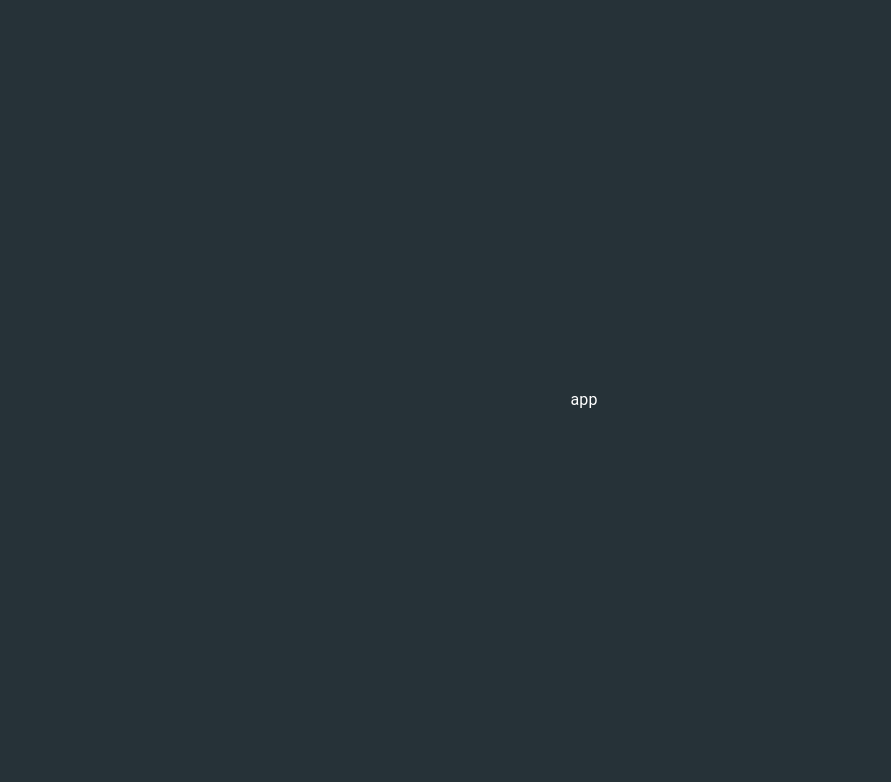
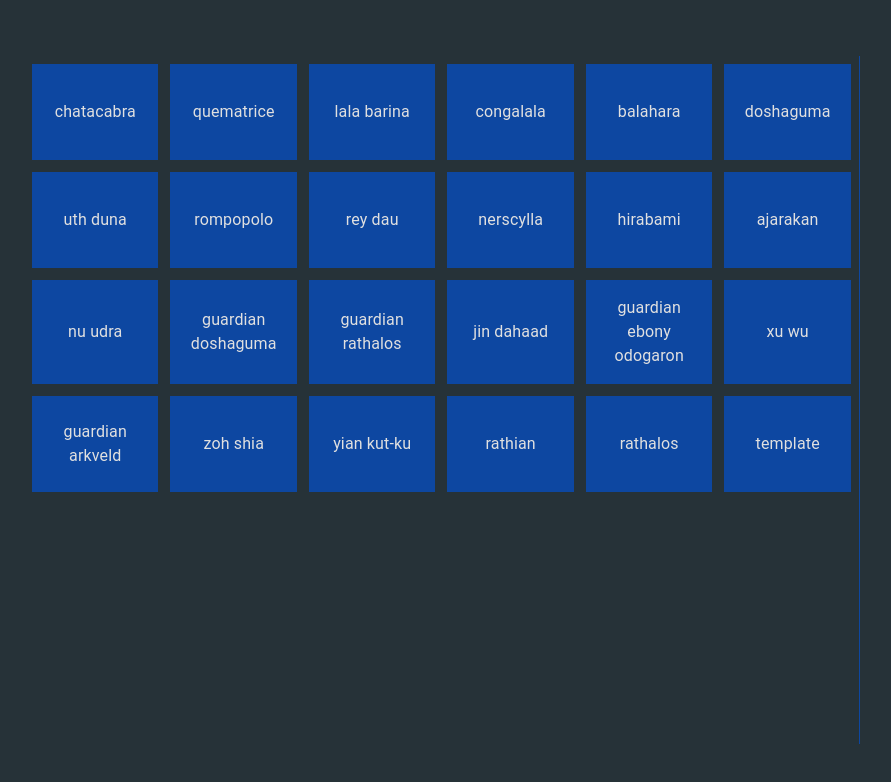
Before and after one commit to piratemermaid/wilds-helper, a React (Vite) app: page / in a window 1280 px wide. Shown: the top 782 px of the page, without its empty margins (56-947 px from the left). Built offline with nearby package versions, Linux system fonts and the light colour scheme.

Commit message:
display selected monster data

```diff
--- a/src/App.tsx
+++ b/src/App.tsx
@@ -1,15 +1,114 @@
-import { useState } from 'react';
-import { Box } from '@mui/material';
+import React from 'react';
+import { Box, Grid2, Stack, Typography } from '@mui/material';
 
-import { monsters } from '~/data';
+import { monsters, monsterNameList } from '~/data';
 import './App.css';
 
 function App() {
-  const [count, setCount] = useState(0);
+  const [selectedMonsterName, setSelectedMonsterName] = React.useState('');
 
-  console.log(monsters);
+  const selectedMonsterData = monsters.find(
+    (monster) => monster.name === selectedMonsterName
+  );
 
-  return <Box>app</Box>;
+  return (
+    <Grid2
+      container
+      spacing={2}
+      sx={{
+        p: 2,
+        width: '90vw',
+        height: '90vh',
+        overflowY: 'auto',
+      }}
+    >
+      <Grid2
+        size={{ sm: 8, md: 9 }}
+        sx={{ pr: 2, borderRight: '1px solid', borderColor: 'primary.main' }}
+      >
+        <Grid2 container spacing={1.5}>
+          {monsterNameList.map((name) => (
+            <Grid2
+              key={name}
+              size={2}
+              onClick={() => setSelectedMonsterName(name)}
+            >
+              <Box
+                sx={{
+                  p: 1,
+                  m: 1,
+                  backgroundColor: 'primary.main',
+                  display: 'flex',
+                  alignItems: 'center',
+                  justifyContent: 'center',
+                  '&:hover': {
+                    cursor: 'pointer',
+                    backgroundColor: 'primary.400',
+                  },
+                  height: '100%',
+                  width: '100%',
+                  minHeight: '80px',
+                }}
+              >
+                {name}
+              </Box>
+            </Grid2>
+          ))}
+        </Grid2>
+      </Grid2>
+      <Grid2 size={{ sm: 4, md: 3 }}>
+        {selectedMonsterData && (
+          <Box
+            sx={{
+              p: 2,
+              borderRadius: 1,
+              alignItems: 'center',
+            }}
+          >
+            <Stack spacing={1}>
+              <Typography variant="h5" color="primary.100">
+                {selectedMonsterData.name}
+              </Typography>
+              <DataSection
+                title="Weapon"
+                dataString={selectedMonsterData.weapon}
+              />
+              <DataSection
+                title="Armor"
+                dataString={selectedMonsterData.armor}
+              />
+              <DataSection
+                title="Items"
+                dataString={selectedMonsterData.items}
+              />
+              <DataSection
+                title="Skills"
+                dataString={selectedMonsterData.skills}
+              />
+            </Stack>
+          </Box>
+        )}
+      </Grid2>
+    </Grid2>
+  );
 }
 
+type DataSectionProps = {
+  title: string;
+  dataString?: string;
+};
+
+const DataSection = ({ title, dataString }: DataSectionProps) => {
+  return (
+    <Grid2>
+      <Typography variant="body2" color="secondary">
+        {title}
+      </Typography>
+      <Typography variant="body1">
+        {!!dataString ? dataString : '--'}
+      </Typography>
+    </Grid2>
+  );
+};
+
 export default App;
--- a/src/data/monsters.ts
+++ b/src/data/monsters.ts
@@ -164,3 +164,5 @@ export const monsters = [
     skills: '',
   },
 ];
+
+export const monsterNameList = monsters.map((monster) => monster.name);
--- a/src/themes/dark.ts
+++ b/src/themes/dark.ts
@@ -5,10 +5,17 @@ export const darkTheme = createTheme({
   palette: {
     mode: 'dark',
     primary: {
-      main: blue[200],
+      100: blue[500],
+      200: blue[600],
+      300: blue[700],
+      400: blue[800],
+      main: blue[900],
+    },
+    hoverPrimary: {
+      main: blue[300],
     },
     secondary: {
-      main: orange[300],
+      main: orange[200],
     },
     action: {
       disabled: grey[500],
@@ -17,4 +24,9 @@ export const darkTheme = createTheme({
       default: blueGrey[900],
     },
   },
+  typography: {
+    allVariants: {
+      color: grey[300],
+    },
+  },
 });
```
